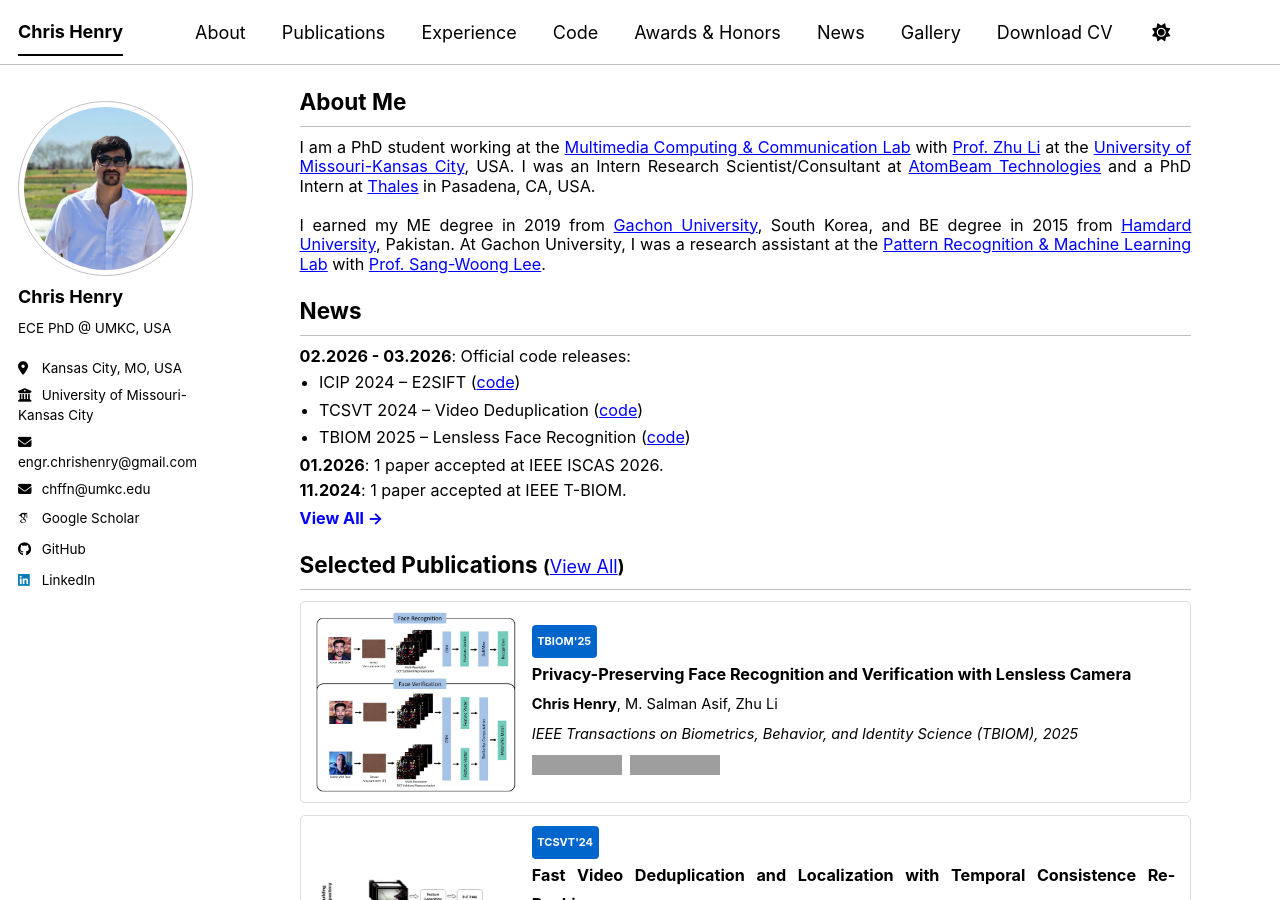
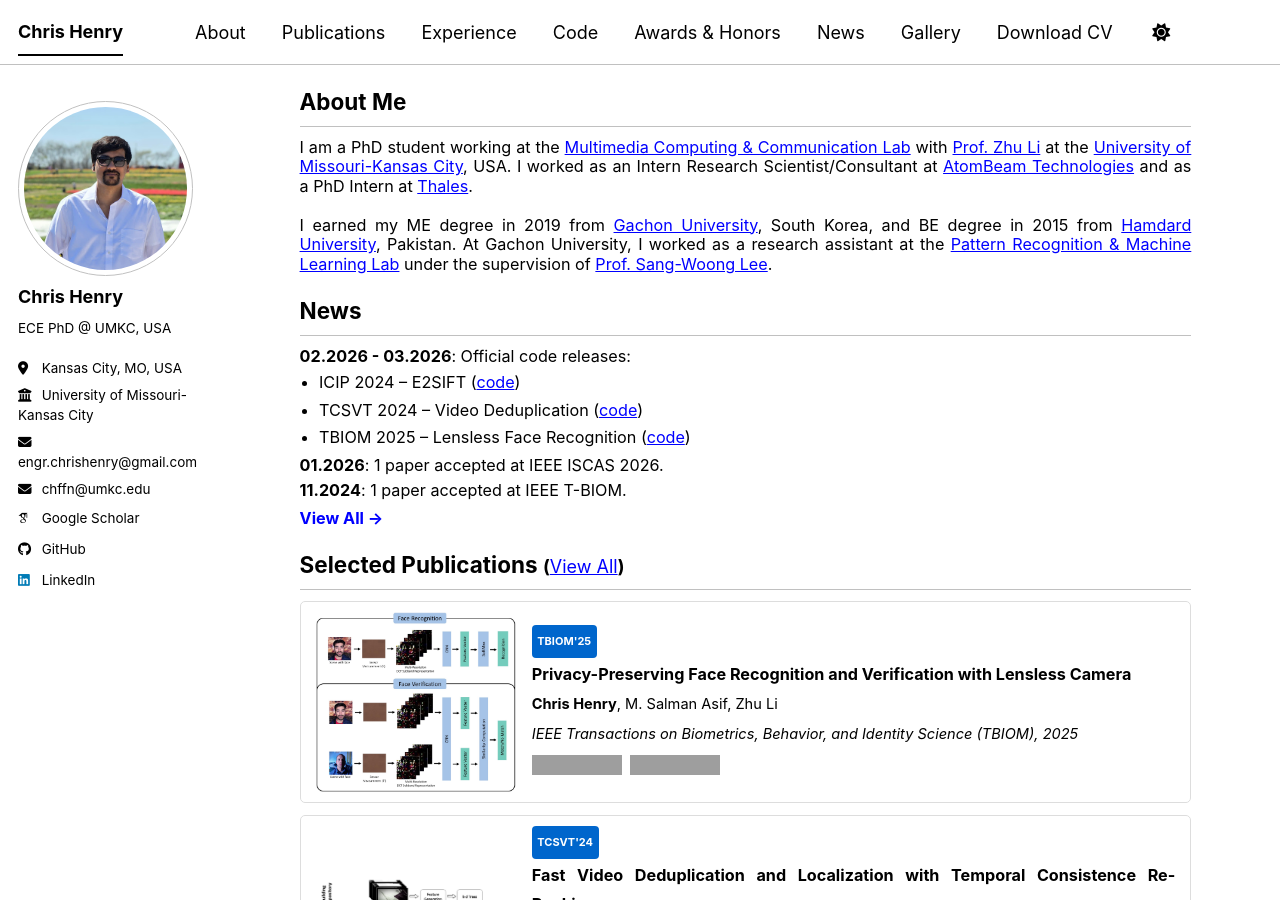
Before and after one commit to engrchrishenry/engrchrishenry.github.io, a Jekyll site: the page built from _pages/about.md, in a window 1280 px wide and 900 px high. Built offline with Jekyll 4.4.1, drawn with Linux system fonts in a browser that asks for light colours; some web fonts are replaced; a script bundle is joined from its source files by our own code; library files that are not in the unit come from our copies; grey boxes are pictures that could not be loaded.

Commit message:
Minor updates and improvements

```diff
--- a/_pages/about.md
+++ b/_pages/about.md
@@ -11,9 +11,9 @@
 
 <div style="font-size:0.90em; line-height:1.2em;">
 
-I am a PhD student working at the <a href="http://l.web.umkc.edu/lizhu/" target="_blank">Multimedia Computing & Communication Lab</a> with <a href="http://l.web.umkc.edu/lizhu/" target="_blank">Prof. Zhu Li</a> at the <a href="https://www.umkc.edu/" target="_blank">University of Missouri-Kansas City</a>, USA. I was an Intern Research Scientist/Consultant at <a href="https://www.atombeamtech.com/" target="_blank">AtomBeam Technologies</a> and a PhD Intern at <a href="https://www.thalesgroup.com/en" target="_blank">Thales</a> in Pasadena, CA, USA.<br><br>
+I am a PhD student working at the <a href="http://l.web.umkc.edu/lizhu/" target="_blank">Multimedia Computing & Communication Lab</a> with <a href="http://l.web.umkc.edu/lizhu/" target="_blank">Prof. Zhu Li</a> at the <a href="https://www.umkc.edu/" target="_blank">University of Missouri-Kansas City</a>, USA. I worked as an Intern Research Scientist/Consultant at <a href="https://www.atombeamtech.com/" target="_blank">AtomBeam Technologies</a> and as a PhD Intern at <a href="https://www.thalesgroup.com/en" target="_blank">Thales</a>.<br><br>
 
-I earned my ME degree in 2019 from <a href="https://www.gachon.ac.kr/sites/eng/index.do" target="_blank">Gachon University</a>, South Korea, and BE degree in 2015 from <a href="https://www.hamdard.edu.pk/" target="_blank">Hamdard University</a>, Pakistan. At Gachon University, I was a research assistant at the <a href="http://pr.gachon.ac.kr/" target="_blank">Pattern Recognition & Machine Learning Lab</a> with <a href="https://pr.gachon.ac.kr/people-professor.html" target="_blank">Prof. Sang-Woong Lee</a>.
+I earned my ME degree in 2019 from <a href="https://www.gachon.ac.kr/sites/eng/index.do" target="_blank">Gachon University</a>, South Korea, and BE degree in 2015 from <a href="https://www.hamdard.edu.pk/" target="_blank">Hamdard University</a>, Pakistan. At Gachon University, I worked as a research assistant at the <a href="http://pr.gachon.ac.kr/" target="_blank">Pattern Recognition & Machine Learning Lab</a> under the supervision of <a href="https://pr.gachon.ac.kr/people-professor.html" target="_blank">Prof. Sang-Woong Lee</a>.
 </div>
 
 ## News
```
